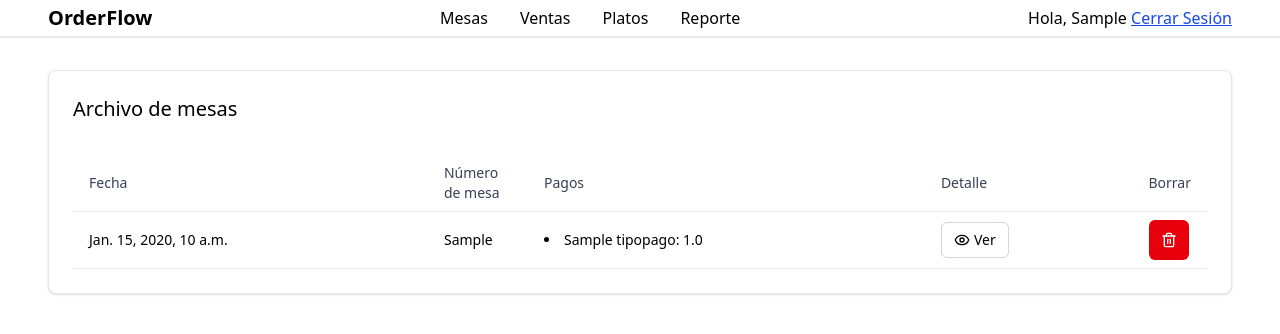
After one commit to Cavalier556/orderflow, a Django app: page /ventas/ in a window 1280 px wide. The commit adds this page. Shown: the top 334 px of the page. Run offline with Django 5.2, Linux system fonts and the light colour scheme; a user stored in the database is signed in; tables that the repository leaves empty hold one stand-in row (values such as "Sample post").

Commit message:
added sale history and daily report

```diff
--- a/mesas/models.py
+++ b/mesas/models.py
@@ -26,7 +26,7 @@ class MesaDetalle(models.Model):
 
 class Pago(models.Model):
     tipo = models.ForeignKey(TipoPago, on_delete=models.CASCADE)
-    mesa = models.ForeignKey(Mesa, on_delete=models.CASCADE)
+    mesa = models.ForeignKey(Mesa, on_delete=models.CASCADE, related_name='pagos')
     monto = models.DecimalField(max_digits=6, decimal_places=2)
     fecha = models.DateTimeField(auto_now_add=True)
 
--- /dev/null
+++ b/mesas/templates/archivo/index.jinja2
@@ -0,0 +1,69 @@
+{%extends 'base.html'%}
+{% block content %}
+
+<div class="mx-2 md:mx-12">
+    <div class="">
+        <div class="mt-8 rounded-lg border border-gray-200 bg-white shadow-sm p-6">
+            <h3 class="text-xl">
+                Archivo de mesas
+            </h3><br>
+            <div class="mx-auto flex mt-2">
+                <table class="w-full text-sm border-gray-200" id="search-results">
+                    <thead>
+                        <tr class="border-b border-gray-200 transition-colors hover:bg-gray-300/50">
+                            <th class="px-4 py-2 font-medium text-gray-700 text-left">Fecha</th>
+                            <th class="px-4 py-2 font-medium text-gray-700 text-left w-[100px]">Número de mesa</th>
+                            <th class="px-4 py-2 font-medium text-gray-700 text-left">Pagos</th>
+                            <th class="px-4 py-2 font-medium text-gray-700 text-left">Detalle</th>
+                            <th class="px-4 py-2 font-medium text-gray-700 w-[50px]">Borrar</th>
+                        </tr>
+                    </thead>
+                    <tbody>
+                        {% for mesa in mesas %}
+                        <tr class="border-b border-gray-200 transition-colors hover:bg-gray-200/50">
+                            <td class="px-4 py-2">{{ mesa.fecha }}</td>
+                            <td class="px-4 py-2">{{ mesa.numero }}</td>
+                            <td class="px-4 py-2">
+                                {% for pago in mesa.pagos %}
+                                <li>{{ pago.tipo }}: {{ pago.monto }}</li>
+                                {% endfor %}
+                            </td>
+                            <td class="px-4 py-2">
+                                <a href="/mesas/{{mesa.id}}/"
+                                    class="w-fit justify-center whitespace-nowrap text-sm font-medium transition-colors border border-gray-300 border-input hover:bg-blue-200 h-9 rounded-md px-3 flex items-center gap-1"><svg
+                                        xmlns="http://www.w3.org/2000/svg" width="24" height="24" viewBox="0 0 24 24"
+                                        fill="none" stroke="currentColor" stroke-width="2" stroke-linecap="round"
+                                        stroke-linejoin="round" class="lucide lucide-eye h-4 w-4">
+                                        <path
+                                            d="M2.062 12.348a1 1 0 0 1 0-.696 10.75 10.75 0 0 1 19.876 0 1 1 0 0 1 0 .696 10.75 10.75 0 0 1-19.876 0">
+                                        </path>
+                                        <circle cx="12" cy="12" r="3"></circle>
+                                    </svg>Ver</a>
+                            </td>
+                            <td class="px-4 py-2">
+                                <button hx-confirm="¿Desea borrar?" hx-delete="/mesas/{{mesa.id}}/"
+                                    hx-target="#search-results" hx-select="#search-results"
+                                    hx-headers='{"X-CSRFToken": "{{ csrf_token }}"}'
+                                    class="cursor-pointer inline-flex items-center justify-center gap-2 whitespace-nowrap rounded-md bg-red-600 text-white hover:bg-red-600/90 h-10 w-10">
+                                    <svg xmlns="http://www.w3.org/2000/svg" width="24" height="24" viewBox="0 0 24 24"
+                                        fill="none" stroke="currentColor" stroke-width="2" stroke-linecap="round"
+                                        stroke-linejoin="round" class="lucide lucide-trash2 h-4 w-4">
+                                        <path d="M3 6h18"></path>
+                                        <path d="M19 6v14c0 1-1 2-2 2H7c-1 0-2-1-2-2V6"></path>
+                                        <path d="M8 6V4c0-1 1-2 2-2h4c1 0 2 1 2 2v2"></path>
+                                        <line x1="10" x2="10" y1="11" y2="17"></line>
+                                        <line x1="14" x2="14" y1="11" y2="17"></line>
+                                    </svg>
+                                </button>
+                            </td>
+                        </tr>
+                        {% endfor %}
+                    </tbody>
+                </table>
+            </div>
+
+        </div>
+    </div>
+</div>
+
+{% endblock %}
--- a/mesas/urls.py
+++ b/mesas/urls.py
@@ -10,4 +10,7 @@ urlpatterns = [
     path('mesas/<int:pk>/add_pago/', views.add_pago),
     path('mesas/<int:pk>/pago/<int:pk_pago>/delete_pago/', views.delete_pago),
     path('mesas/<int:pk>/archivar/', views.archivar_mesa),
+
+    path('ventas/', views.lista_archivo, name='archivo'),
+     path('reporte/', views.ver_reporte, name='reporte'),
 ]
--- a/mesas/views.py
+++ b/mesas/views.py
@@ -3,9 +3,10 @@ from django.shortcuts import render, redirect
 from django.views.generic.list import ListView
 from django.views.generic.edit import CreateView, UpdateView, DeleteView
 from django.views.decorators.http import require_http_methods
-from django.db.models import Sum, F
+from django.db.models import Sum, F, Count
 from django.contrib.auth.decorators import login_required
 from django.urls import reverse_lazy
+from django.utils import timezone
 from django.contrib.auth.mixins import LoginRequiredMixin
 
 from .models import Mesa, MesaDetalle, Plato, Pago
@@ -122,3 +123,59 @@ def delete_pago(request, pk, pk_pago):
     response = HttpResponse(status=303) # No Content
     response['HX-Redirect'] = f'/mesas/{pk}/'
     return response
+
+
+
+##ARCHIVO
+@login_required
+def lista_archivo(request):
+    mesas = Mesa.objects.filter(pagada=True).order_by('-id').prefetch_related('pagos').all()
+
+    data = []
+
+    for mesa in mesas:
+        data.append({
+            'id': mesa.id,
+            'numero': mesa.numero,
+            'fecha': mesa.fecha,
+            'pagos': [
+                {'tipo': p.tipo.nombre, 'monto': float(p.monto)}
+                for p in mesa.pagos.all()
+            ]
+        })
+
+    context = {
+        'mesas': data,
+    }
+
+    return render(request, 'archivo/index.jinja2', context)
+
+
+@login_required
+def ver_reporte(request):
+    hoy = timezone.now().date()
+    pagos = Pago.objects.filter(fecha__date=hoy).select_related('tipo')
+
+    subtotales = (
+        pagos
+        .values('tipo__nombre')
+        .annotate(total=Sum('monto'))
+        .order_by('tipo__nombre')
+    )
+
+    print(subtotales)
+
+    gran_total = pagos.aggregate(total=Sum('monto'))['total'] or 0
+
+    metrics = pagos.aggregate(
+        total_pagos=Count('id'),
+        total_mesas=Count('mesa', distinct=True)
+    )
+
+    context = {
+        'pagos':pagos,
+        'subtotales':subtotales,
+        'gran_total':gran_total,
+        'metrics':metrics
+    }
+    return render(request, 'reporte/index.jinja2', context)
--- a/templates/base.html
+++ b/templates/base.html
@@ -21,7 +21,9 @@
             <div class="items-center justify-between w-full lg:flex lg:w-auto">
                 <ul class="flex flex-col mt-4 font-medium lg:flex-row lg:space-x-8 lg:mt-0">
                     <a href="{%url 'home'%}"><i class="bi bi-house-fill"></i> Mesas</a>
+                    <a href="{%url 'archivo'%}"><i class="bi bi-house-fill"></i> Ventas</a>
                     <a href="{%url 'platos'%}"><i class="bi bi-house-fill"></i> Platos</a>
+                    <a href="{%url 'reporte'%}"><i class="bi bi-house-fill"></i> Reporte</a>
                 </ul>
             </div>
             <div>
```
Also changed, not shown: mesas/templates/reporte/index.jinja2 (added, +34 -0 lines).
